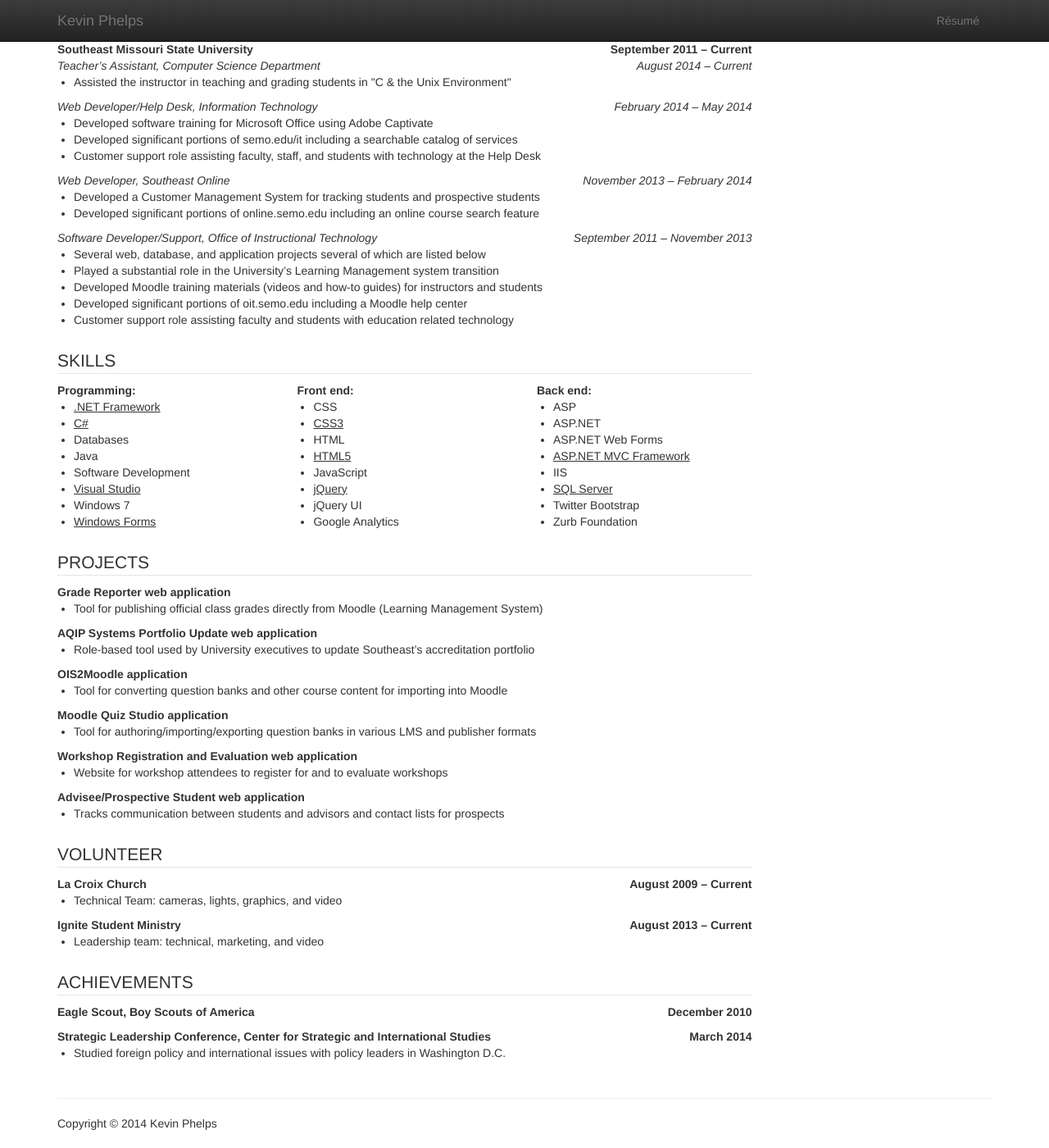
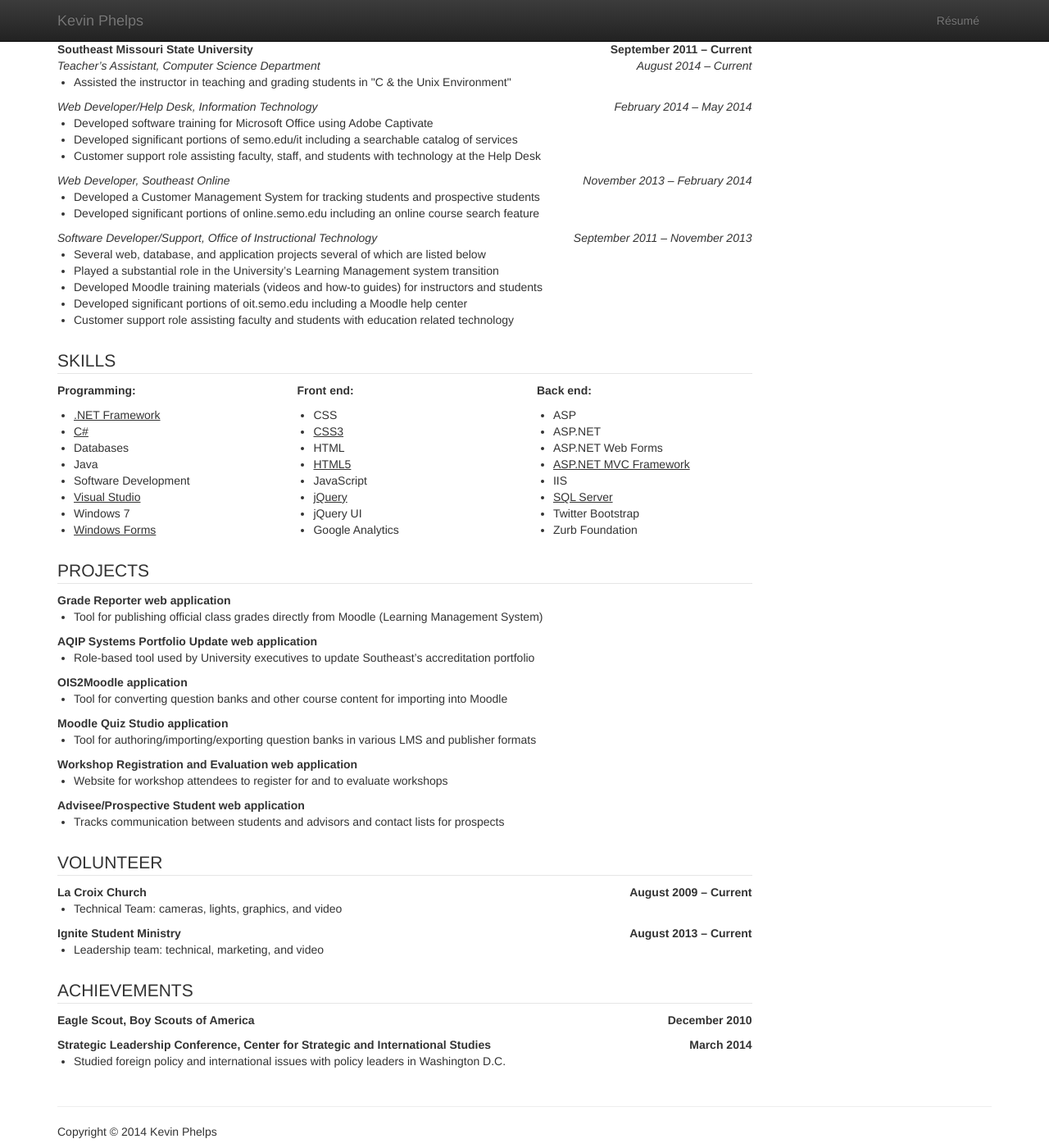
Before and after one commit to kevinphelps/kevinphelps.me, a Jekyll site: the page built from resume.html, in a window 1280 px wide and 1400 px high, scrolled down 596 px. Shown: the whole window at 82% size. Built offline with Jekyll 4.4.1, drawn with Linux system fonts in a browser that asks for light colours; Markdown is read by kramdown in place of the engine named in the settings.

Commit message:
removed .resume .tight style

```diff
--- a/css/site.css
+++ b/css/site.css
@@ -7,11 +7,10 @@
 .resume ul { padding-left: 20px; }
 
 .resume .section { margin-bottom: 15px; }
-.resume .section.tight p { margin-bottom: 0px; }
 
-.resume .place { font-weight: bold; }
-.resume .title { font-style: italic; }
-.resume .project { font-weight: bold; }
+.resume .place { font-weight: bold; margin-bottom: 0px; }
+.resume .title { font-style: italic; margin-bottom: 0px; }
+.resume .project { font-weight: bold; margin-bottom: 0px; }
 .resume .date { float: right; }
 
 @media (max-width: 800px) {
--- a/resume.html
+++ b/resume.html
@@ -32,14 +32,14 @@ title: Résumé
     </p>
   </fieldset>
 
-  <fieldset class="section tight">
+  <fieldset class="section">
     <legend>EDUCATION</legend>
 
     <p class="place">Southeast Missouri State University <span class="date">August 2011 – May 2015</span></p>
     <p class="title">Bachelor of Science in Computer Science, with Honors <span class="date">May 2015</span></p>
   </fieldset>
 
-  <fieldset class="section tight">
+  <fieldset class="section">
     <legend>EXPERIENCE</legend>
 
     <p class="place">MedAssets, Inc. <span class="date">June 2014 – Current</span></p>
@@ -75,7 +75,7 @@ title: Résumé
     </ul>
   </fieldset>
 
-  <fieldset class="section tight">
+  <fieldset class="section">
     <legend>SKILLS</legend>
 
     <div class="row">
@@ -121,7 +121,7 @@ title: Résumé
     </div>
   </fieldset>
 
-  <fieldset class="section tight">
+  <fieldset class="section">
     <legend>PROJECTS</legend>
 
     <p class="project">Grade Reporter web application</p>
@@ -155,7 +155,7 @@ title: Résumé
     </ul>
   </fieldset>
 
-  <fieldset class="section tight">
+  <fieldset class="section">
     <legend>VOLUNTEER</legend>
 
     <p class="place">La Croix Church <span class="date">August 2009 – Current</span></p>
@@ -169,7 +169,7 @@ title: Résumé
     </ul>
   </fieldset>
 
-  <fieldset class="section tight">
+  <fieldset class="section">
     <legend>ACHIEVEMENTS</legend>
 
     <p class="place">Eagle Scout, Boy Scouts of America <span class="date">December 2010</span></p>
```
